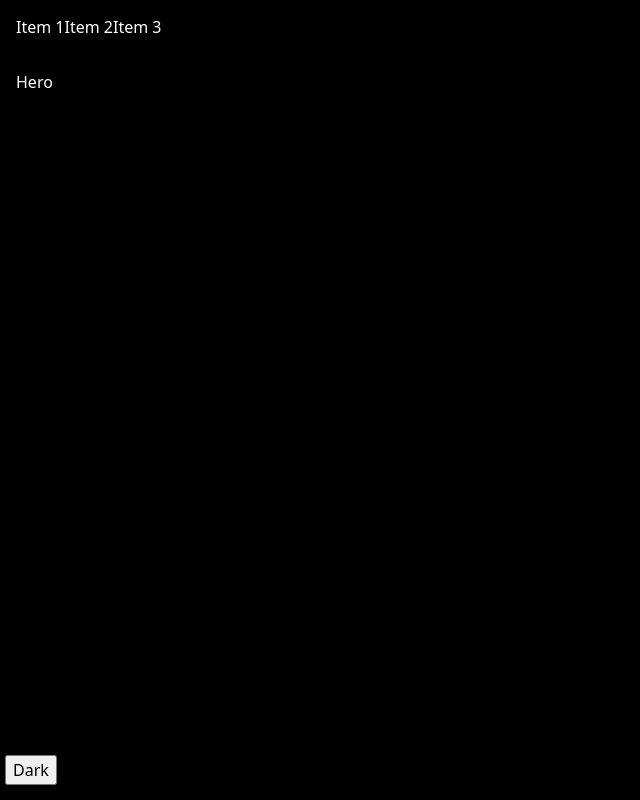
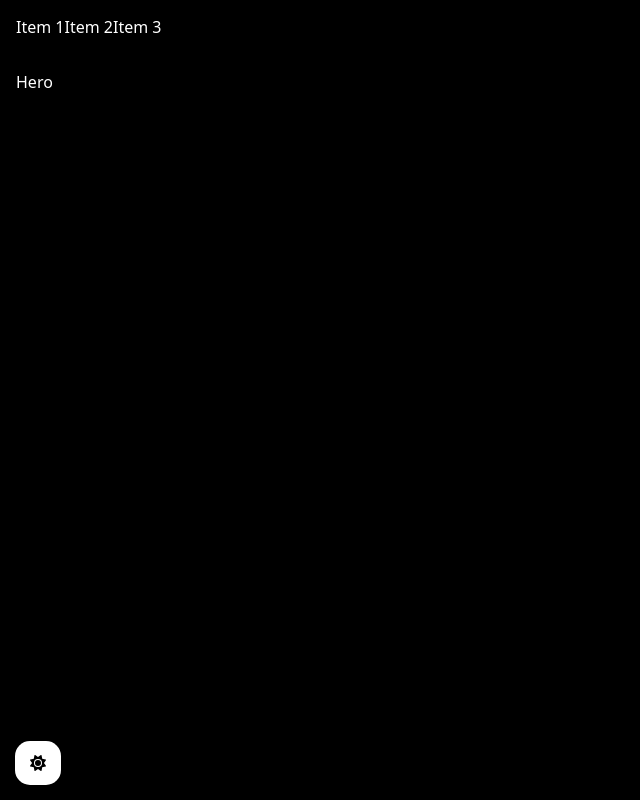
Before and after one commit to dusanstanic/Portfolio, a React (Vite) app: page / in a window 1280 px wide. Shown: the whole page, without its empty margins (0-640 px from the left). Built offline with nearby package versions, Linux system fonts and the light colour scheme.

Commit message:
Add fontAwesome

```diff
--- a/package.json
+++ b/package.json
@@ -10,6 +10,11 @@
     "preview": "vite preview"
   },
   "dependencies": {
+    "@fortawesome/fontawesome-svg-core": "^6.7.2",
+    "@fortawesome/free-brands-svg-icons": "^6.7.2",
+    "@fortawesome/free-regular-svg-icons": "^6.7.2",
+    "@fortawesome/free-solid-svg-icons": "^6.7.2",
+    "@fortawesome/react-fontawesome": "^0.2.2",
     "@types/node": "^22.13.14",
     "motion": "^12.6.2",
     "react": "^19.0.0",
--- /dev/null
+++ b/src/features/components/Button/Button.module.css
@@ -0,0 +1,19 @@
+.button {
+  transition: all 0.5s ease-in-out;
+
+  &:hover {
+    filter: brightness(60%);
+  }
+}
+
+.default {
+  background-color: var(--button-default-bg-color);
+  color: var(--button-default-text-color);
+  padding: 10px 15px;
+
+  transition: all 0.5s ease-in-out;
+}
+
+.rounded {
+  border-radius: 15px;
+}
--- a/src/features/components/Button/Button.tsx
+++ b/src/features/components/Button/Button.tsx
@@ -1,13 +1,29 @@
 import { ButtonHTMLAttributes, ReactElement } from "react";
+
+import { vairant } from "./type";
+import { getClassName } from "./helper";
 
 interface IButtonProps extends ButtonHTMLAttributes<HTMLButtonElement> {
   children: ReactElement | string;
+  variant?: vairant;
+  rounded?: boolean;
 }
 
-export const Button = ({ children, ...props }: IButtonProps) => {
+export const Button = ({
+  children,
+  variant = "default",
+  rounded = true,
+  className,
+  ...props
+}: IButtonProps) => {
   return (
     <div>
-      <button {...props}>{children}</button>
+      <button
+        className={getClassName({ variant, className, rounded })}
+        {...props}
+      >
+        {children}
+      </button>
     </div>
   );
 };
--- /dev/null
+++ b/src/features/components/Button/helper.ts
@@ -0,0 +1,19 @@
+import { vairant } from "./type";
+
+import classes from "./Button.module.css";
+
+interface IGetClassNameProps {
+  variant: vairant;
+  rounded?: boolean;
+  className?: string;
+}
+
+export const getClassName = ({ variant, rounded }: IGetClassNameProps) => {
+  return [
+    classes.button,
+    classes[variant],
+    rounded ? classes.rounded : undefined,
+  ]
+    .filter((value) => value !== undefined)
+    .join(" ");
+};
--- /dev/null
+++ b/src/features/components/Button/type.ts
@@ -0,0 +1 @@
+export type vairant = "default" | "primary" | "secondary";
--- a/src/features/theme/components/ToggleButton/ToggleButton.module.css
+++ b/src/features/theme/components/ToggleButton/ToggleButton.module.css
@@ -1,5 +1,5 @@
 .container {
   position: fixed;
-  left: 5px;
+  left: 15px;
   bottom: 15px;
 }
--- a/src/features/theme/components/ToggleButton/ToggleButton.tsx
+++ b/src/features/theme/components/ToggleButton/ToggleButton.tsx
@@ -1,3 +1,7 @@
+import { FontAwesomeIcon } from "@fortawesome/react-fontawesome";
+
+import { faSun, faMoon } from "@fortawesome/free-solid-svg-icons";
+
 import { Button } from "@/features/components/Button/Button";
 import { useThemeContext } from "@/features/theme/context";
 
@@ -8,7 +12,13 @@ export const ToggleButton = () => {
 
   return (
     <div className={classes.container}>
-      <Button onClick={toggleTheme}>{darkMode ? "Dark" : "Light"}</Button>
+      <Button onClick={toggleTheme}>
+        {darkMode ? (
+          <FontAwesomeIcon icon={faSun} />
+        ) : (
+          <FontAwesomeIcon icon={faMoon} />
+        )}
+      </Button>
     </div>
   );
 };
--- a/src/index.css
+++ b/src/index.css
@@ -72,3 +72,15 @@ ul {
   list-style: none;
   padding: 0;
 }
+
+button,
+input[type="submit"],
+input[type="reset"] {
+  background: none;
+  color: inherit;
+  border: none;
+  padding: 0;
+  font: inherit;
+  cursor: pointer;
+  outline: inherit;
+}
--- a/src/styles/theme.css
+++ b/src/styles/theme.css
@@ -1,9 +1,13 @@
 [data-theme="light"] {
   --bg-color: var(--white);
   --text-color: var(--black);
+  --button-default-bg-color: var(--black);
+  --button-default-text-color: var(--white);
 }
 
 [data-theme="dark"] {
   --bg-color: var(--black);
   --text-color: var(--white);
+  --button-default-bg-color: var(--white);
+  --button-default-text-color: var(--black);
 }
```
Also changed, not shown: 1 other file (tests, documents, lock files or other folders).
